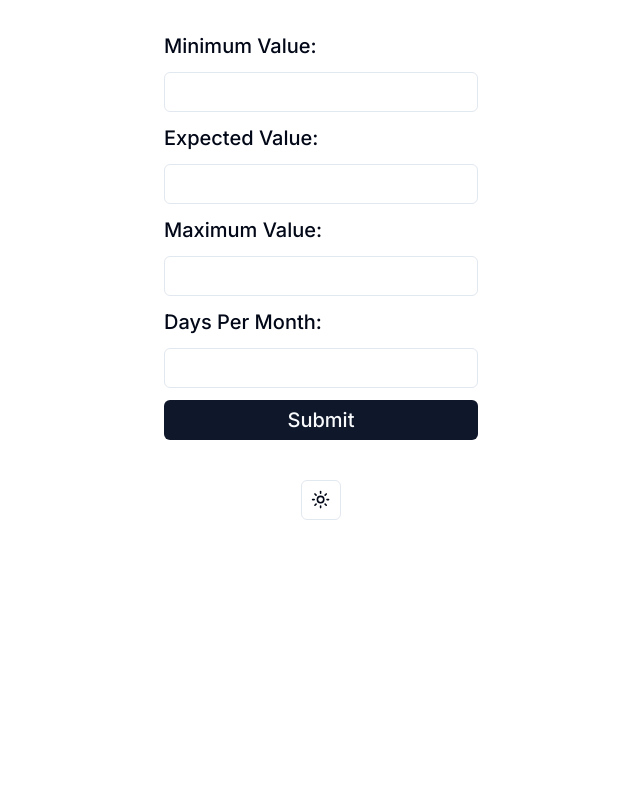
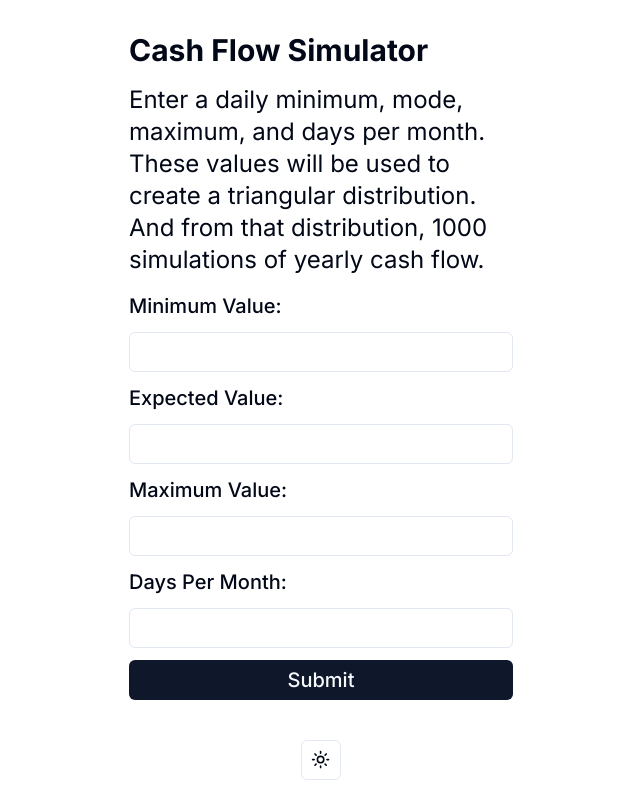
Before and after one commit to remilebeau/demand-cash-flow-forecaster, a Next.js app: page / in a window 1280 px wide. Shown: the whole page, without its empty margins (319-959 px from the left). Built offline with nearby package versions, Linux system fonts and the light colour scheme.

Commit message:
styled DataForm

```diff
--- a/src/components/DataForm.tsx
+++ b/src/components/DataForm.tsx
@@ -62,8 +62,14 @@ export default function DataForm() {
   };
 
   return (
-    <>
-      <form onSubmit={handleSubmit} className="flex flex-col gap-3 m-8">
+    <section className="flex flex-col gap-4 m-8">
+      <h1 className="text-3xl font-bold">Cash Flow Simulator</h1>
+      <h2 className="text-2xl">
+        Enter a daily minimum, mode, maximum, and days per month. These values
+        will be used to create a triangular distribution. And from that
+        distribution, 1000 simulations of yearly cash flow.
+      </h2>
+      <form onSubmit={handleSubmit} className="flex flex-col gap-3">
         <Label htmlFor="distMin" className="text-xl">
           Minimum Value:
         </Label>
@@ -137,6 +143,6 @@ export default function DataForm() {
           <SimStats simValues={simValues} />
         </>
       )}
-    </>
+    </section>
   );
 }
```
